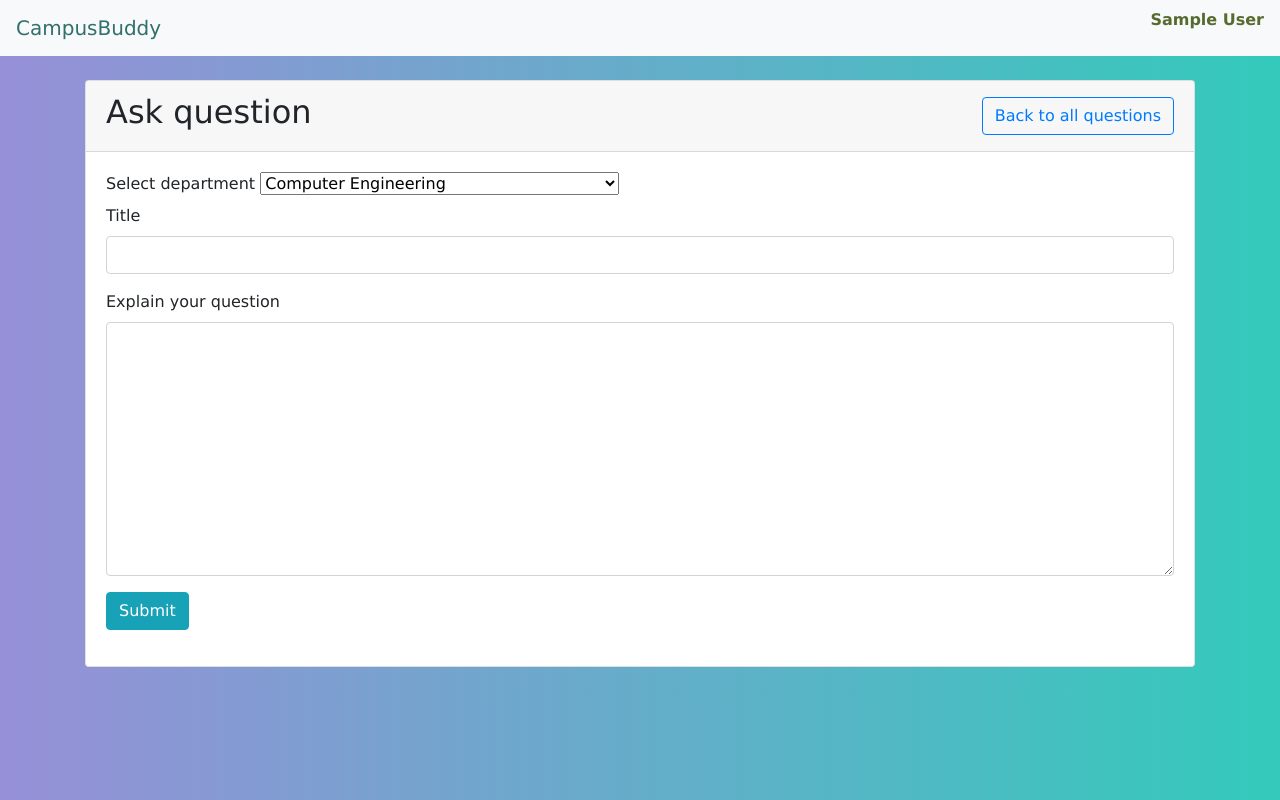
After one commit to PriyankVekariya/CampusBuddy, a PHP site: page /question.php in a window 1280 px wide. The commit adds this page. Run offline with PHP 8.4, Linux system fonts and the light colour scheme; the visitor is signed in with stand-in values (Sample User, id 1).

Commit message:
Added pages for student and admin

```diff
--- a/css/style.css
+++ b/css/style.css
@@ -22,6 +22,12 @@ body {
 .card-signin .card-body {
     padding: 2rem;
 }
+.bs-example{
+        margin: 20px;
+    }
+btn btn-primary{
+    float:right;
+}
 
 @media (min-width: 1200px) {
     .form-inline .input-group {
--- a/php/login.php
+++ b/php/login.php
@@ -1,4 +1,5 @@
 <?php
+session_start();
 $email = $_POST['email'];
 $pass = $_POST['password'];
 $usertype = $_POST['userType'];
@@ -14,11 +15,14 @@ $sql = "SELECT id, first_name, last_name FROM users WHERE email='" . $email . "'
 $result = $conn->query($sql);
 
 if ($result->num_rows > 0) {
+
   while($row = $result->fetch_assoc()) {
     echo "id: " . $row["id"]. " - Name: " . $row["first_name"]. " " . $row["last_name"]. "<br>";
     setcookie("ID", $row["id"], time() + (86400 * 30), "/");
     setcookie("UserName", $row["first_name"] . " " . $row["last_name"], time() + (86400 * 30), "/");
+    $_SESSION["name"]=$email;
     $conn->close();
+
     header("Location: ../dashboard.php");
     exit;
   }
--- a/php/register.php
+++ b/php/register.php
@@ -1,4 +1,5 @@
 <?php
+session_start();
 $pass = $_POST["password"];
 $confirmPass = $_POST["confirmPassword"];
 if ($pass != $confirmPass) {
@@ -27,6 +28,7 @@ if ($conn->query($sql) === TRUE) {
         setcookie("ID", $id, time() + (86400 * 30), "/");
     }
     setcookie("UserName", $firstName . " " . $lastName, time() + (86400 * 30), "/");
+     $_SESSION["name"]=$email;
     header("Location: ../dashboard.php");
     $conn->close();
     exit;
--- /dev/null
+++ b/question.php
@@ -0,0 +1,72 @@
+<?php
+session_start();
+?>
+<!DOCTYPE html>
+<html lang="en">
+<head>
+    <meta charset="utf-8">
+    <meta name="viewport" content="width=device-width, initial-scale=1, shrink-to-fit=no">
+    <title>Ask question</title>
+    <link rel="stylesheet" href="css/Bootstrap/css/bootstrap.min.css">
+    <link rel="stylesheet" href="css/style.css">
+    <script src="https://code.jquery.com/jquery-3.5.1.min.js"></script>
+    <script src="css/Bootstrap/js/bootstrap.min.js"></script>
+</head>
+
+<body>
+    <section>
+    <nav class="navbar navbar-light bg-light">
+    <a class="navbar-brand">CampusBuddy</a>
+    <p><span style="color:darkolivegreen;font-weight:bold"><?php echo($_SESSION["name"]); ?></span></p>
+    </nav>
+    </section>
+    <section>
+        <main class="py-4">
+        <div class="container">
+        <div class="row justify-content-center">
+            <div class="col-md-12">
+                <div class="card">
+                    <div class="card-header">
+                        <div class="d-flex align-items-center">
+                            <h2>Ask question</h2>
+                            <div class="ml-auto">
+                                <a href="adminpanel.php" class="btn btn-outline-primary">Back to all questions</a>
+                            </div>
+                        </div>
+                    </div>
+                    <div class="card-body">
+                        <form action="#" method="POST">
+                            <div>
+                                 <label for="cars">Select department</label>
+                                  <select name="department" id="department"><br>
+                                    <option value="cs">Computer Engineering</option>
+                                     <option value="it">Information Technology</option>
+                                     <option value="ee">Electrical</option>
+                                     <option value="au">Automobile</option>
+                                     <option value="ch">Chemical</option>
+                                     <option value="ce">Civil</option>
+                                     <option value="me">Mechanical</option>
+                                     <option value="ict">Information & Communication Technology</option>
+                                  </select>
+                             </div>
+                            <input type="hidden" name="_token" value="bNOwFIwINecFiufSqmhuJxBnsqR9vd3IQTiNJoco">
+                            <div class="form-group">
+                                <label for="question-title">Title</label>
+                                <input id="question-title" name="title" type="text" class="form-control " value="" required="required">
+                            </div>
+                            <div class="form-group">
+                                <label>Explain your question</label>
+                                <textarea class="form-control" rows="10" id="comment" name="text"></textarea>
+                            </div>
+                            <div class="form-group">
+                                <button type="submit" class="btn btn-info" href="dashboard.php">Submit</button>
+                            </div>
+                        </form>
+                    </div>
+                </div>
+            </div>
+        </div>
+    </div>
+ </main>
+</section>
+</body>
--- a/register.php
+++ b/register.php
@@ -18,7 +18,6 @@ if(isset($_COOKIE["ID"]) && isset($_COOKIE["UserName"])) {
     <script src="https://code.jquery.com/jquery-3.5.1.min.js"></script>
     <script src="css/Bootstrap/js/bootstrap.min.js"></script>
 </head>
-
 <body>
     <nav class="navbar navbar-expand-lg navbar-light bg-light">
         <a href="index.html" class="navbar-brand">CampusBuddy</a>
```
Also changed, not shown: adminpanel.php (added, +33 -0 lines), dashboard.php (+33 -9 lines), php/question.php (added).
